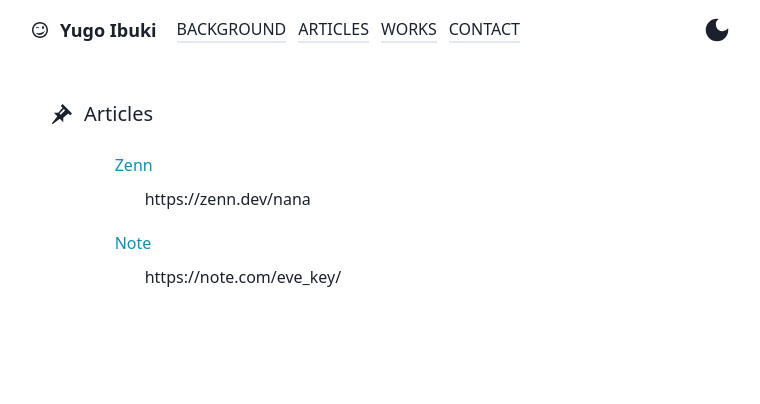
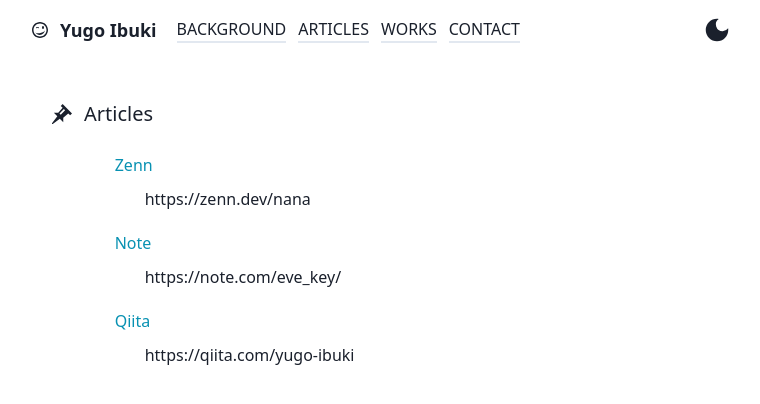
Before and after one commit to yugo-ibuki/portfolio, a Next.js app: page /articles in a window 1280 px wide. Shown: the top 404 px of the page, without its empty margins (258-1018 px from the left). Built offline with nearby package versions, Linux system fonts and the light colour scheme.

Commit message:
feat: Qiitaを追加

```diff
--- a/src/components/List/Articles.tsx
+++ b/src/components/List/Articles.tsx
@@ -12,6 +12,10 @@ const articles: {
   {
     name: 'Note',
     link: 'https://note.com/eve_key/'
+  },
+  {
+    name: 'Qiita',
+    link: 'https://qiita.com/yugo-ibuki'
   }
 ]
 
```
